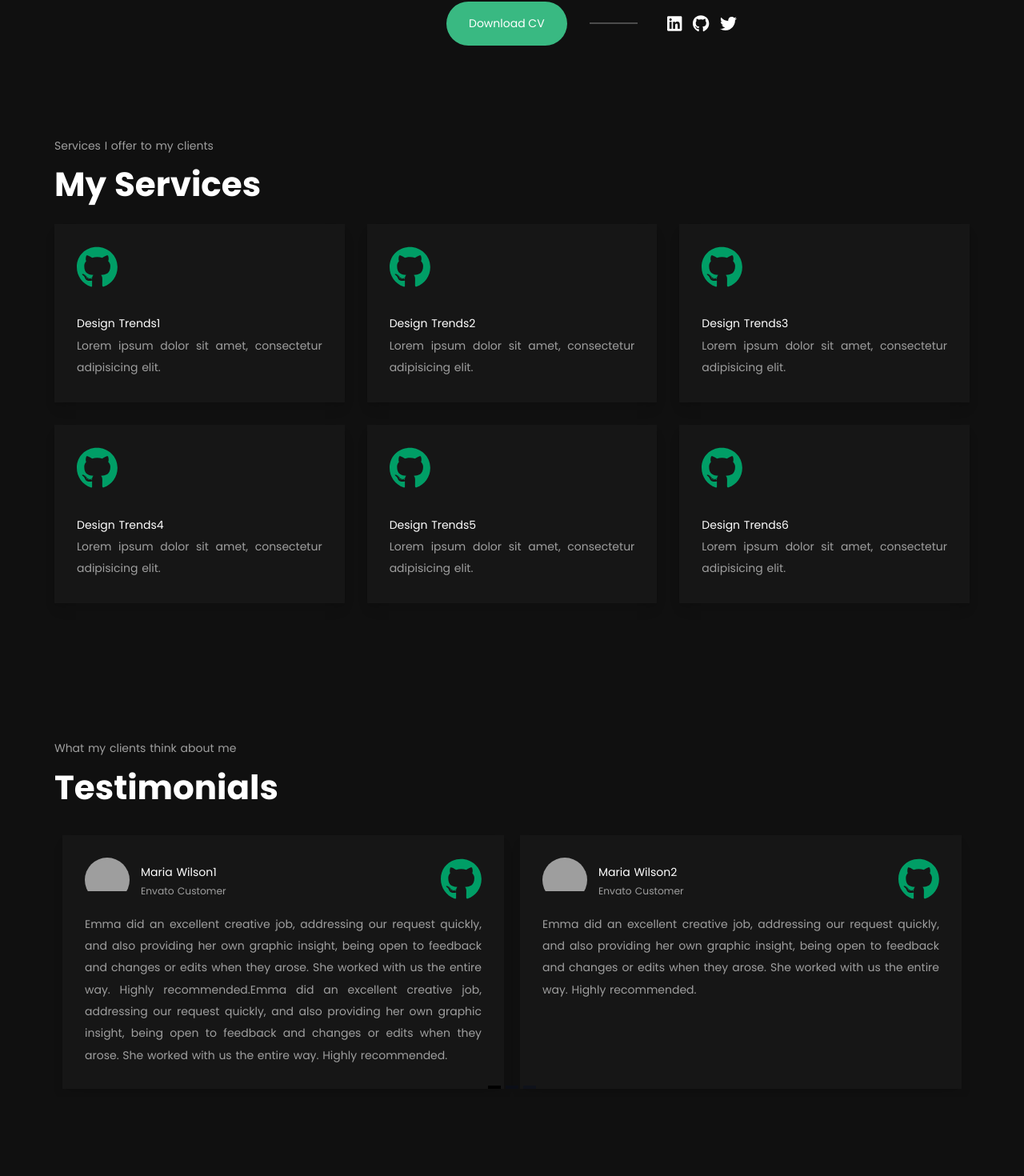
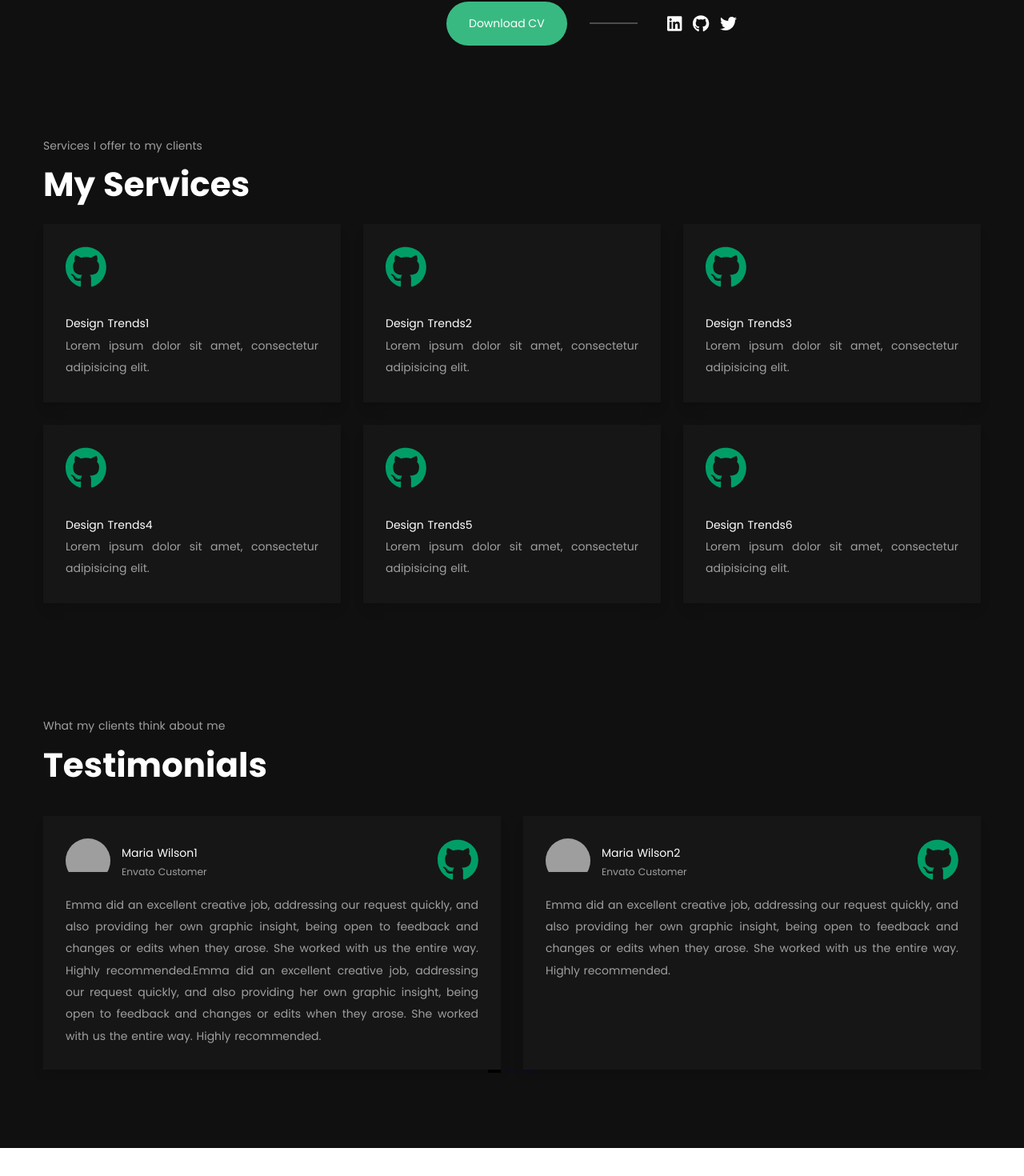
Before and after one commit to Ostromecky/portfolio, a Nuxt app: page /About in a window 1280 px wide. Shown: the part 594-2064 px from the top of the page at 80% size. After the commit the page ends 2029 px from the top, so only its background shows below. Built offline with nearby package versions, Linux system fonts and the light colour scheme; grey boxes are pictures that could not be loaded; a web font is replaced by a local one.

Commit message:
styles: Adjust about spacing

```diff
--- a/components/About/Services.vue
+++ b/components/About/Services.vue
@@ -1,5 +1,5 @@
 <template>
-  <section class="flex flex-col mx-8 my-16">
+  <section class="flex flex-col px-4 my-16">
     <div class="flex flex-col justify-center mb-16">
       <div class="flex flex-col items-start w-100">
         <span class="text-gray mb-4">Services I offer to my clients</span>
--- a/components/About/Testimonials.vue
+++ b/components/About/Testimonials.vue
@@ -1,12 +1,16 @@
 <template>
-  <section class="flex flex-col mx-8 my-16">
+  <section class="flex flex-col px-4 my-8">
     <div class="flex flex-col justify-center mb-16">
       <div class="flex flex-col items-start w-100">
         <span class="text-gray mb-4">What my clients think about me</span>
         <h2 class="text-white">Testimonials</h2>
       </div>
+      <div class="mx-[-1em]">
         <carousel v-bind="settings" :breakpoints="breakpoints">
-        <slide v-for="testimonial in testimonials" :key="testimonial.fullName">
+          <slide
+            v-for="testimonial in testimonials"
+            :key="testimonial.fullName"
+          >
             <div class="carousel__item">
               <TestimonialCard
                 :full-name="testimonial.fullName"
@@ -23,6 +27,7 @@
             <pagination />
           </template>
         </carousel>
+      </div>
     </div>
   </section>
 </template>
@@ -136,7 +141,7 @@ export default {
   }
 
   &__slide {
-    padding: 10px;
+    padding: 1em;
     align-items: start;
   }
 
@@ -152,6 +157,11 @@ export default {
         @apply rounded-full;
       }
 
+      &:hover {
+        &::after {
+          @apply bg-primary;
+        }
+      }
       &--active {
         &::after {
           @apply rounded-full;
```
Lines whose indentation alone changed are shown as unchanged.
